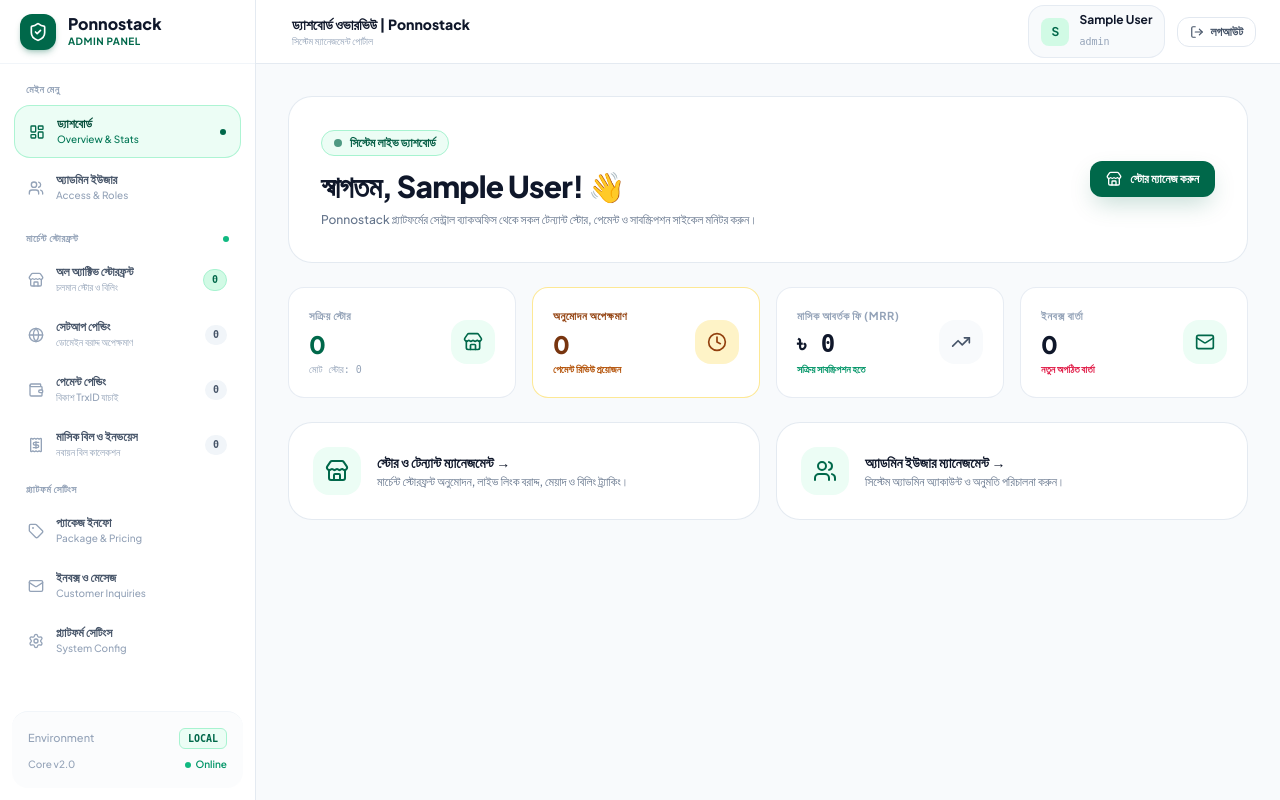
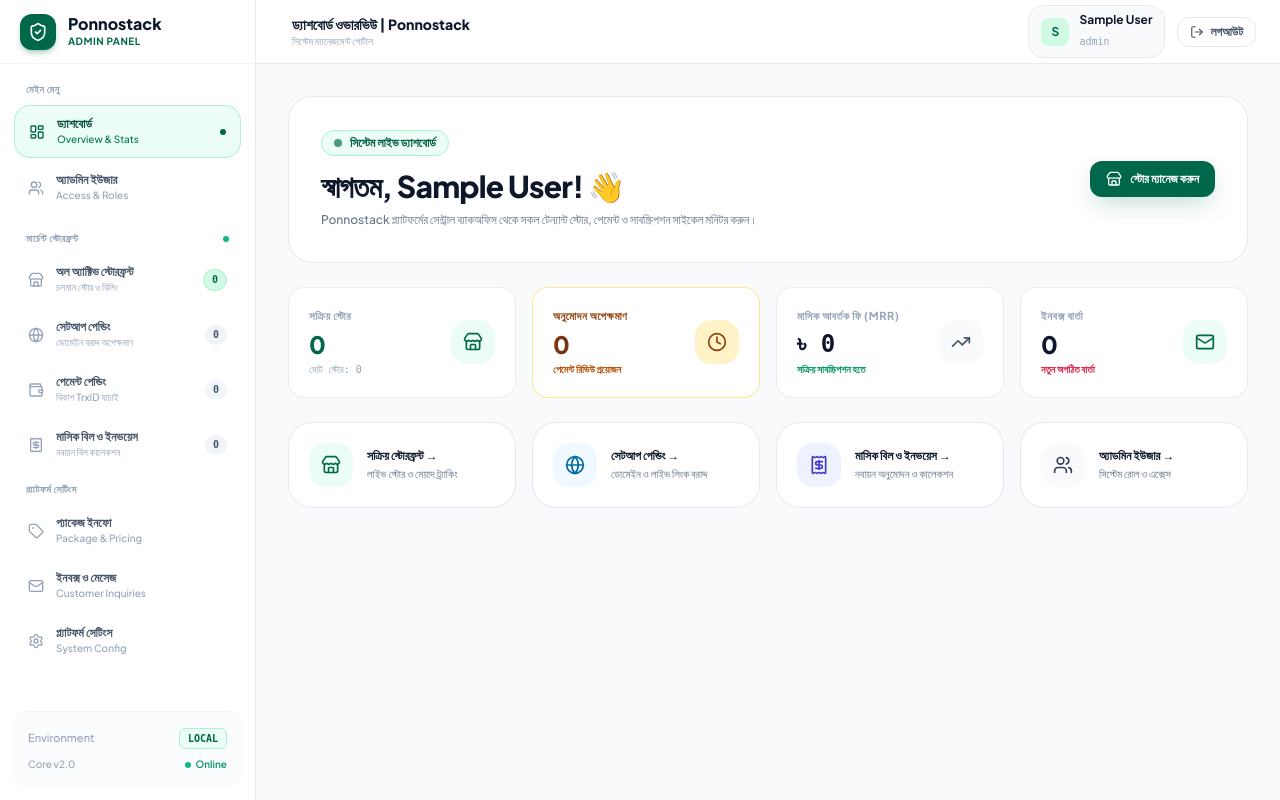
Before and after one commit to ShakhawatHossainShopon/ponnostack_backend, a PHP site: page /backend/admin/index.php in a window 1280 px wide. Run offline with PHP 8.4, Linux system fonts and the light colour scheme; the visitor is signed in with stand-in values (Sample User, id 1); data that the repository does not hold is empty; some libraries are stand-ins or nearby versions.

Commit message:
bug fixed

```diff
--- a/backend/admin/pages/dashboard.php
+++ b/backend/admin/pages/dashboard.php
@@ -28,7 +28,7 @@ $unreadMessages = $msgModel->getUnreadCount();
         </div>
 
         <div class="shrink-0 flex items-center space-x-2">
-            <a href="index.php?page=tenants" class="inline-flex items-center space-x-2 py-2.5 px-4 rounded-xl bg-[#00684A] hover:bg-[#00523A] text-white text-xs font-bold shadow-brand-glow transition cursor-pointer">
+            <a href="index.php?page=active_tenants" class="inline-flex items-center space-x-2 py-2.5 px-4 rounded-xl bg-[#00684A] hover:bg-[#00523A] text-white text-xs font-bold shadow-brand-glow transition cursor-pointer">
                 <i data-lucide="store" class="w-4 h-4"></i>
                 <span>স্টোর ম্যানেজ করুন</span>
             </a>
@@ -38,11 +38,11 @@ $unreadMessages = $msgModel->getUnreadCount();
     <!-- Quick Stat Cards -->
     <div class="grid grid-cols-1 sm:grid-cols-2 lg:grid-cols-4 gap-4">
         <!-- Card 1: Active Stores -->
-        <a href="index.php?page=tenants" class="bg-white border border-slate-200/80 rounded-2xl p-5 shadow-xs flex items-center justify-between hover:border-emerald-300 transition">
+        <a href="index.php?page=active_tenants" class="bg-white border border-slate-200/80 rounded-2xl p-5 shadow-xs flex items-center justify-between hover:border-emerald-300 transition">
             <div>
                 <span class="text-[11px] font-bold text-slate-400 uppercase tracking-wider block">সক্রিয় স্টোর</span>
-                <span class="text-2xl font-black text-[#00684A] mt-1 block"><?= $stats['active'] ?></span>
-                <span class="text-[10px] text-slate-400 font-mono mt-0.5 block">মোট স্টোর: <?= $stats['total'] ?></span>
+                <span class="text-2xl font-black text-[#00684A] mt-1 block"><?= (int)($stats['active'] ?? 0) ?></span>
+                <span class="text-[10px] text-slate-400 font-mono mt-0.5 block">মোট স্টোর: <?= (int)($stats['total'] ?? 0) ?></span>
             </div>
             <div class="w-11 h-11 rounded-2xl bg-emerald-50 text-[#00684A] flex items-center justify-center">
                 <i data-lucide="store" class="w-5 h-5"></i>
@@ -50,10 +50,10 @@ $unreadMessages = $msgModel->getUnreadCount();
         </a>
 
         <!-- Card 2: Pending Store Approvals -->
-        <a href="index.php?page=tenants" class="bg-white border border-amber-200/90 bg-amber-50/20 rounded-2xl p-5 shadow-xs flex items-center justify-between hover:border-amber-300 transition">
+        <a href="index.php?page=payment_tenants" class="bg-white border border-amber-200/90 bg-amber-50/20 rounded-2xl p-5 shadow-xs flex items-center justify-between hover:border-amber-300 transition">
             <div>
                 <span class="text-[11px] font-bold text-amber-800 uppercase tracking-wider block">অনুমোদন অপেক্ষমাণ</span>
-                <span class="text-2xl font-black text-amber-900 mt-1 block"><?= $stats['pending'] ?></span>
+                <span class="text-2xl font-black text-amber-900 mt-1 block"><?= (int)($stats['payment_pending'] ?? $stats['pending'] ?? 0) ?></span>
                 <span class="text-[10px] text-amber-700 font-semibold mt-0.5 block">পেমেন্ট রিভিউ প্রয়োজন</span>
             </div>
             <div class="w-11 h-11 rounded-2xl bg-amber-100 text-amber-800 flex items-center justify-center">
@@ -65,7 +65,7 @@ $unreadMessages = $msgModel->getUnreadCount();
         <div class="bg-white border border-slate-200/80 rounded-2xl p-5 shadow-xs flex items-center justify-between">
             <div>
                 <span class="text-[11px] font-bold text-slate-400 uppercase tracking-wider block">মাসিক আবর্তক ফি (MRR)</span>
-                <span class="text-2xl font-black text-slate-900 font-mono mt-1 block">৳ <?= number_format($stats['mrr']) ?></span>
+                <span class="text-2xl font-black text-slate-900 font-mono mt-1 block">৳ <?= number_format((float)($stats['mrr'] ?? 0)) ?></span>
                 <span class="text-[10px] text-emerald-600 font-semibold mt-0.5 block">সক্রিয় সাবস্ক্রিপশন হতে</span>
             </div>
             <div class="w-11 h-11 rounded-2xl bg-slate-50 text-slate-600 flex items-center justify-center">
@@ -77,7 +77,7 @@ $unreadMessages = $msgModel->getUnreadCount();
         <a href="index.php?page=inbox" class="bg-white border border-slate-200/80 rounded-2xl p-5 shadow-xs flex items-center justify-between hover:border-emerald-300 transition">
             <div>
                 <span class="text-[11px] font-bold text-slate-400 uppercase tracking-wider block">ইনবক্স বার্তা</span>
-                <span class="text-2xl font-black text-slate-900 mt-1 block"><?= $unreadMessages ?></span>
+                <span class="text-2xl font-black text-slate-900 mt-1 block"><?= (int)($unreadMessages ?? 0) ?></span>
                 <span class="text-[10px] text-rose-600 font-semibold mt-0.5 block">নতুন অপঠিত বার্তা</span>
             </div>
             <div class="w-11 h-11 rounded-2xl bg-emerald-50 text-[#00684A] flex items-center justify-center">
@@ -87,29 +87,55 @@ $unreadMessages = $msgModel->getUnreadCount();
     </div>
 
     <!-- Quick Navigation Grid -->
-    <div class="grid grid-cols-1 sm:grid-cols-2 gap-4">
-        <!-- Module Card 1: Tenants -->
-        <a href="index.php?page=tenants" class="group bg-white border border-slate-200/90 rounded-3xl p-6 shadow-xs hover:border-emerald-300 hover:shadow-md transition">
-            <div class="flex items-center space-x-4">
-                <div class="w-12 h-12 rounded-2xl bg-emerald-50 text-[#00684A] flex items-center justify-center group-hover:scale-105 transition shadow-2xs">
-                    <i data-lucide="store" class="w-6 h-6"></i>
+    <div class="grid grid-cols-1 sm:grid-cols-2 lg:grid-cols-4 gap-4">
+        <!-- Module Card 1: Active Tenants -->
+        <a href="index.php?page=active_tenants" class="group bg-white border border-slate-200/90 rounded-3xl p-5 shadow-xs hover:border-emerald-300 hover:shadow-md transition">
+            <div class="flex items-center space-x-3.5">
+                <div class="w-11 h-11 rounded-2xl bg-emerald-50 text-[#00684A] flex items-center justify-center group-hover:scale-105 transition shadow-2xs shrink-0">
+                    <i data-lucide="store" class="w-5 h-5"></i>
                 </div>
                 <div>
-                    <h3 class="text-sm font-bold text-slate-900 group-hover:text-[#00684A] transition">স্টোর ও টেন্যান্ট ম্যানেজমেন্ট &rarr;</h3>
-                    <p class="text-xs text-slate-500 mt-0.5">মার্চেন্ট স্টোরফ্রন্ট অনুমোদন, লাইভ লিংক বরাদ্দ, মেয়াদ ও বিলিং ট্র্যাকিং।</p>
+                    <h3 class="text-xs font-bold text-slate-900 group-hover:text-[#00684A] transition">সক্রিয় স্টোরফ্রন্ট &rarr;</h3>
+                    <p class="text-[11px] text-slate-500 mt-0.5">লাইভ স্টোর ও মেয়াদ ট্র্যাকিং</p>
                 </div>
             </div>
         </a>
 
-        <!-- Module Card 2: Admins -->
-        <a href="index.php?page=admins" class="group bg-white border border-slate-200/90 rounded-3xl p-6 shadow-xs hover:border-emerald-300 hover:shadow-md transition">
-            <div class="flex items-center space-x-4">
-                <div class="w-12 h-12 rounded-2xl bg-emerald-50 text-[#00684A] flex items-center justify-center group-hover:scale-105 transition shadow-2xs">
-                    <i data-lucide="users" class="w-6 h-6"></i>
+        <!-- Module Card 2: Setup Pending -->
+        <a href="index.php?page=setup_tenants" class="group bg-white border border-slate-200/90 rounded-3xl p-5 shadow-xs hover:border-sky-300 hover:shadow-md transition">
+            <div class="flex items-center space-x-3.5">
+                <div class="w-11 h-11 rounded-2xl bg-sky-50 text-sky-700 flex items-center justify-center group-hover:scale-105 transition shadow-2xs shrink-0">
+                    <i data-lucide="globe" class="w-5 h-5"></i>
                 </div>
                 <div>
-                    <h3 class="text-sm font-bold text-slate-900 group-hover:text-[#00684A] transition">অ্যাডমিন ইউজার ম্যানেজমেন্ট &rarr;</h3>
-                    <p class="text-xs text-slate-500 mt-0.5">সিস্টেম অ্যাডমিন অ্যাকাউন্ট ও অনুমতি পরিচালনা করুন।</p>
+                    <h3 class="text-xs font-bold text-slate-900 group-hover:text-sky-700 transition">সেটআপ পেন্ডিং &rarr;</h3>
+                    <p class="text-[11px] text-slate-500 mt-0.5">ডোমেইন ও লাইভ লিংক বরাদ্দ</p>
+                </div>
+            </div>
+        </a>
+
+        <!-- Module Card 3: Monthly Billing -->
+        <a href="index.php?page=billing" class="group bg-white border border-slate-200/90 rounded-3xl p-5 shadow-xs hover:border-indigo-300 hover:shadow-md transition">
+            <div class="flex items-center space-x-3.5">
+                <div class="w-11 h-11 rounded-2xl bg-indigo-50 text-indigo-700 flex items-center justify-center group-hover:scale-105 transition shadow-2xs shrink-0">
+                    <i data-lucide="receipt" class="w-5 h-5"></i>
+                </div>
+                <div>
+                    <h3 class="text-xs font-bold text-slate-900 group-hover:text-indigo-700 transition">মাসিক বিল ও ইনভয়েস &rarr;</h3>
+                    <p class="text-[11px] text-slate-500 mt-0.5">নবায়ন অনুমোদন ও কালেকশন</p>
+                </div>
+            </div>
+        </a>
+
+        <!-- Module Card 4: Admins -->
+        <a href="index.php?page=admins" class="group bg-white border border-slate-200/90 rounded-3xl p-5 shadow-xs hover:border-emerald-300 hover:shadow-md transition">
+            <div class="flex items-center space-x-3.5">
+                <div class="w-11 h-11 rounded-2xl bg-slate-50 text-slate-700 flex items-center justify-center group-hover:scale-105 transition shadow-2xs shrink-0">
+                    <i data-lucide="users" class="w-5 h-5"></i>
+                </div>
+                <div>
+                    <h3 class="text-xs font-bold text-slate-900 group-hover:text-[#00684A] transition">অ্যাডমিন ইউজার &rarr;</h3>
+                    <p class="text-[11px] text-slate-500 mt-0.5">সিস্টেম রোল ও এক্সেস</p>
                 </div>
             </div>
         </a>
```
